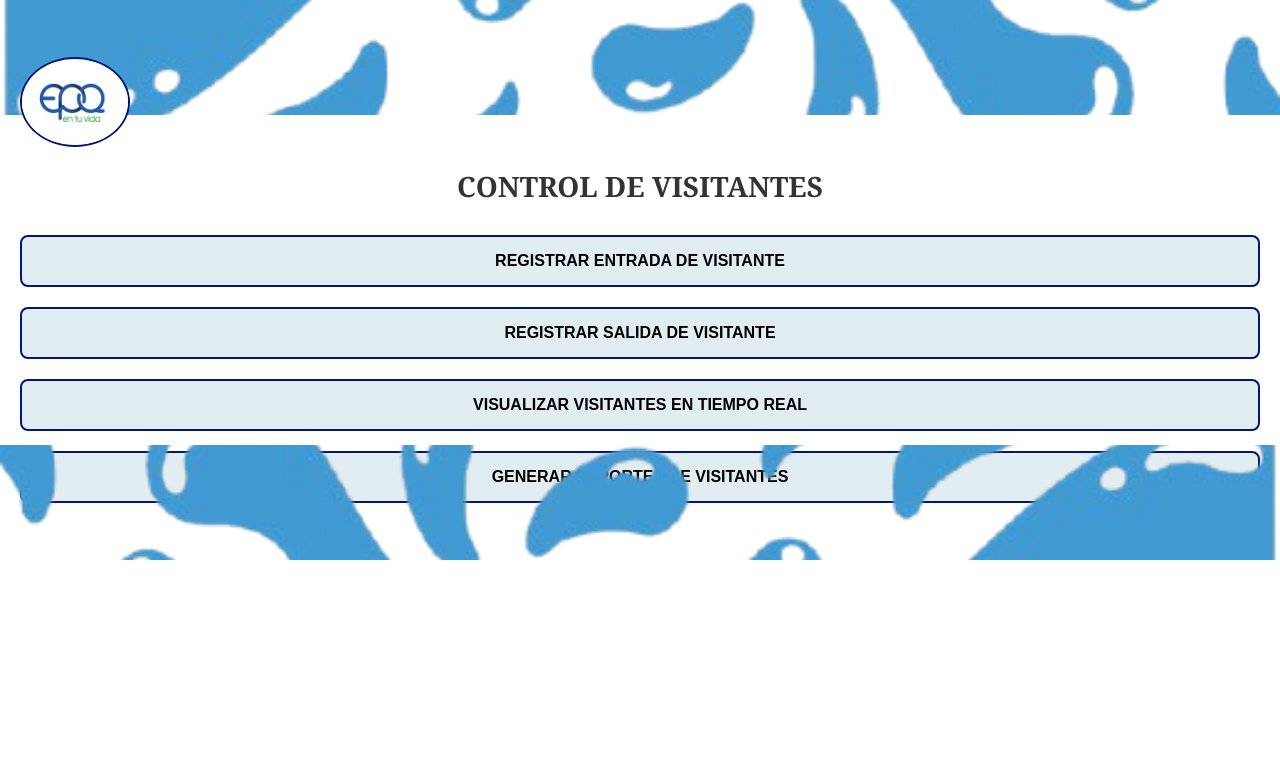
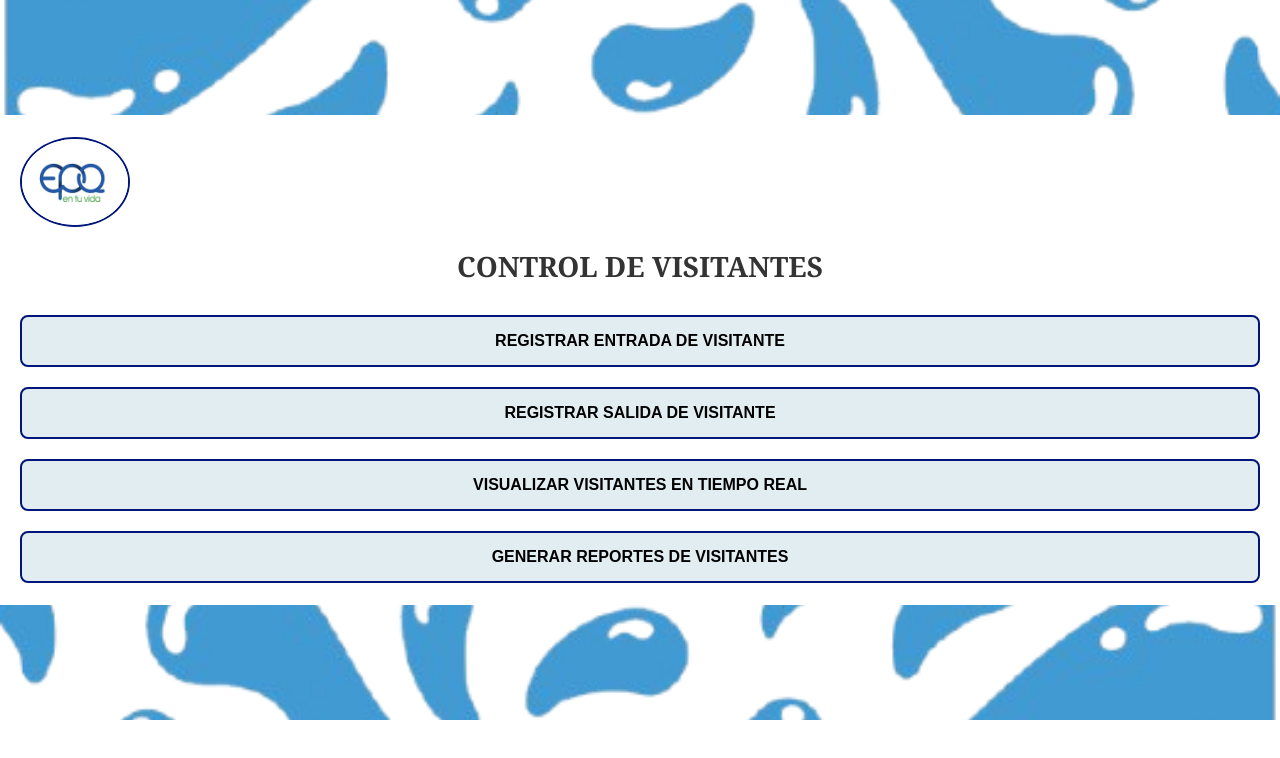
Before and after one commit to sistemasdeinformacion-ing/control-visitantes, a React (Vite) app: page / in a window 1280 px wide. Shown: the top 758 px of the page. Built offline with nearby package versions, Linux system fonts and the light colour scheme.

Commit message:
Seven commit

```diff
--- a/src/components/Home.css
+++ b/src/components/Home.css
@@ -7,7 +7,7 @@
 .container {
   text-align: center;
   padding: 20px;
-  min-height: 70vh;
+  min-height: 90vh;
   background: white;
   position: relative;
   align-content: center;
```
